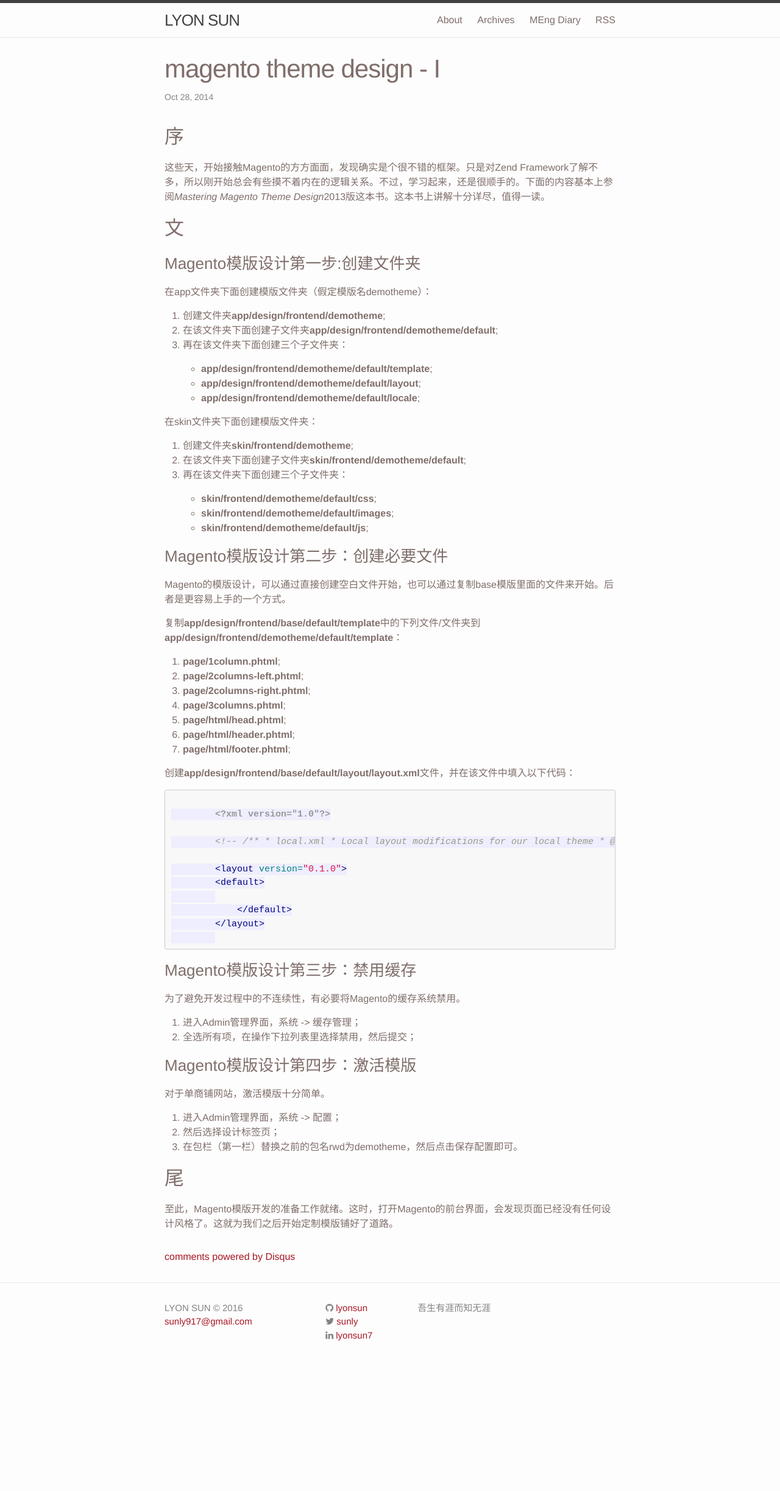
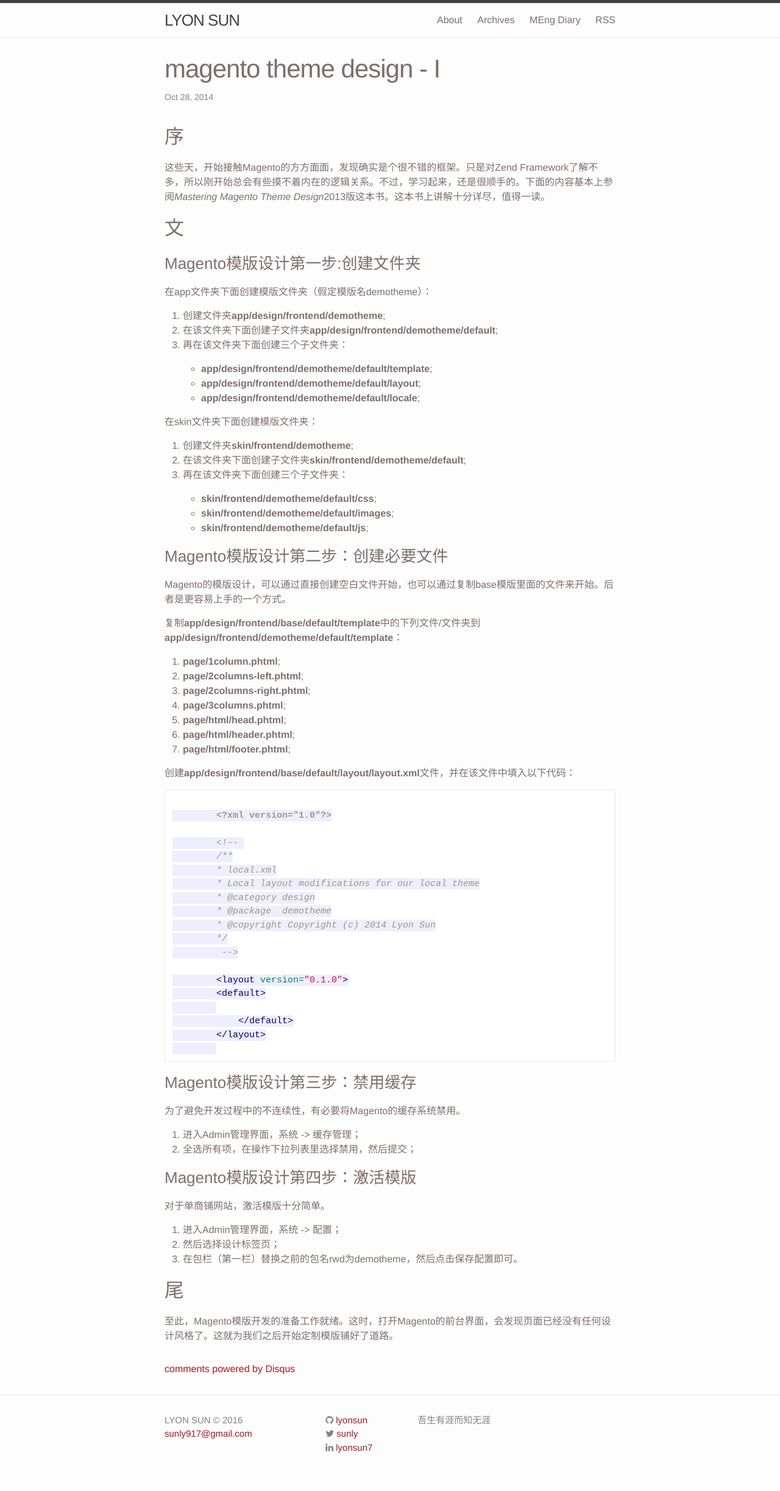
Before and after one commit to lyonsun/jekyll-blog, a Jekyll site: the page built from _posts/2014-10-28-magento-theme-design-i.markdown, in a window 1280 px wide. Shown: the whole page at 61% size. Built offline with Jekyll 4.4.1, drawn with Linux system fonts in a browser that asks for light colours; Markdown is read by kramdown in place of the engine named in the settings; comment, search, counter and statistics services are not loaded; before the commit the page ends 2261 px from its top, so only the background shows below that.

Commit message:
modify code highlighting style.

```diff
--- a/_sass/_syntax-highlighting.scss
+++ b/_sass/_syntax-highlighting.scss
@@ -1,84 +1,63 @@
+.highlight  { background: #ffffff; }
+.highlight .c { color: #999988; font-style: italic } /* Comment */
+.highlight .err { color: #a61717; background-color: #e3d2d2 } /* Error */
+.highlight .k { font-weight: bold } /* Keyword */
+.highlight .o { font-weight: bold } /* Operator */
+.highlight .cm { color: #999988; font-style: italic } /* Comment.Multiline */
+.highlight .cp { color: #999999; font-weight: bold } /* Comment.Preproc */
+.highlight .c1 { color: #999988; font-style: italic } /* Comment.Single */
+.highlight .cs { color: #999999; font-weight: bold; font-style: italic } /* Comment.Special */
+.highlight .gd { color: #000000; background-color: #ffdddd } /* Generic.Deleted */
+.highlight .gd .x { color: #000000; background-color: #ffaaaa } /* Generic.Deleted.Specific */
+.highlight .ge { font-style: italic } /* Generic.Emph */
+.highlight .gr { color: #aa0000 } /* Generic.Error */
+.highlight .gh { color: #999999 } /* Generic.Heading */
+.highlight .gi { color: #000000; background-color: #ddffdd } /* Generic.Inserted */
+.highlight .gi .x { color: #000000; background-color: #aaffaa } /* Generic.Inserted.Specific */
+.highlight .go { color: #888888 } /* Generic.Output */
+.highlight .gp { color: #555555 } /* Generic.Prompt */
+.highlight .gs { font-weight: bold } /* Generic.Strong */
+.highlight .gu { color: #aaaaaa } /* Generic.Subheading */
+.highlight .gt { color: #aa0000 } /* Generic.Traceback */
+.highlight .kc { font-weight: bold } /* Keyword.Constant */
+.highlight .kd { font-weight: bold } /* Keyword.Declaration */
+.highlight .kp { font-weight: bold } /* Keyword.Pseudo */
+.highlight .kr { font-weight: bold } /* Keyword.Reserved */
+.highlight .kt { color: #445588; font-weight: bold } /* Keyword.Type */
+.highlight .m { color: #009999 } /* Literal.Number */
+.highlight .s { color: #d14 } /* Literal.String */
+.highlight .na { color: #008080 } /* Name.Attribute */
+.highlight .nb { color: #0086B3 } /* Name.Builtin */
+.highlight .nc { color: #445588; font-weight: bold } /* Name.Class */
+.highlight .no { color: #008080 } /* Name.Constant */
+.highlight .ni { color: #800080 } /* Name.Entity */
+.highlight .ne { color: #990000; font-weight: bold } /* Name.Exception */
+.highlight .nf { color: #990000; font-weight: bold } /* Name.Function */
+.highlight .nn { color: #555555 } /* Name.Namespace */
+.highlight .nt { color: #000080 } /* Name.Tag */
+.highlight .nv { color: #008080 } /* Name.Variable */
+.highlight .ow { font-weight: bold } /* Operator.Word */
+.highlight .w { color: #bbbbbb } /* Text.Whitespace */
+.highlight .mf { color: #009999 } /* Literal.Number.Float */
+.highlight .mh { color: #009999 } /* Literal.Number.Hex */
+.highlight .mi { color: #009999 } /* Literal.Number.Integer */
+.highlight .mo { color: #009999 } /* Literal.Number.Oct */
+.highlight .sb { color: #d14 } /* Literal.String.Backtick */
+.highlight .sc { color: #d14 } /* Literal.String.Char */
+.highlight .sd { color: #d14 } /* Literal.String.Doc */
+.highlight .s2 { color: #d14 } /* Literal.String.Double */
+.highlight .se { color: #d14 } /* Literal.String.Escape */
+.highlight .sh { color: #d14 } /* Literal.String.Heredoc */
+.highlight .si { color: #d14 } /* Literal.String.Interpol */
+.highlight .sx { color: #d14 } /* Literal.String.Other */
+.highlight .sr { color: #009926 } /* Literal.String.Regex */
+.highlight .s1 { color: #d14 } /* Literal.String.Single */
+.highlight .ss { color: #990073 } /* Literal.String.Symbol */
+.highlight .bp { color: #999999 } /* Name.Builtin.Pseudo */
+.highlight .vc { color: #008080 } /* Name.Variable.Class */
+.highlight .vg { color: #008080 } /* Name.Variable.Global */
+.highlight .vi { color: #008080 } /* Name.Variable.Instance */
+.highlight .il { color: #009999 } /* Literal.Number.Integer.Long */
 
-/* syntax.css */
-
-/* to make lines scroll instead of wrap */
-/* from http://stackoverflow.com/a/23393920 */
-
-.highlight pre code * {
-  white-space: nowrap;    // this sets all children inside to nowrap
-}
-
-.highlight pre {
-  overflow-x: auto;       // this sets the scrolling in x
-}
-
-.highlight pre code {
-  white-space: pre;       // forces <code> to respect <pre> formatting
-}
-
-/* github style pygments theme for jekyll */
-/* from https://github.com/aahan/pygments-github-style */
-
-.highlight pre, pre, .highlight .hll { background-color: #f8f8f8; border: 1px solid #ccc; padding: 6px 10px; border-radius: 3px; }
-.highlight .c { color: #999988; font-style: italic; }
-.highlight .err { color: #a61717; background-color: #e3d2d2; }
-.highlight .k { font-weight: bold; }
-.highlight .o { font-weight: bold; }
-.highlight .cm { color: #999988; font-style: italic; }
-.highlight .cp { color: #999999; font-weight: bold; }
-.highlight .c1 { color: #999988; font-style: italic; }
-.highlight .cs { color: #999999; font-weight: bold; font-style: italic; }
-.highlight .gd { color: #000000; background-color: #ffdddd; }
-.highlight .gd .x { color: #000000; background-color: #ffaaaa; }
-.highlight .ge { font-style: italic; }
-.highlight .gr { color: #aa0000; }
-.highlight .gh { color: #999999; }
-.highlight .gi { color: #000000; background-color: #ddffdd; }
-.highlight .gi .x { color: #000000; background-color: #aaffaa; }
-.highlight .go { color: #888888; }
-.highlight .gp { color: #555555; }
-.highlight .gs { font-weight: bold; }
-.highlight .gu { color: #800080; font-weight: bold; }
-.highlight .gt { color: #aa0000; }
-.highlight .kc { font-weight: bold; }
-.highlight .kd { font-weight: bold; }
-.highlight .kn { font-weight: bold; }
-.highlight .kp { font-weight: bold; }
-.highlight .kr { font-weight: bold; }
-.highlight .kt { color: #445588; font-weight: bold; }
-.highlight .m { color: #009999; }
-.highlight .s { color: #dd1144; }
-.highlight .n { color: #333333; }
-.highlight .na { color: teal; }
-.highlight .nb { color: #0086b3; }
-.highlight .nc { color: #445588; font-weight: bold; }
-.highlight .no { color: teal; }
-.highlight .ni { color: purple; }
-.highlight .ne { color: #990000; font-weight: bold; }
-.highlight .nf { color: #990000; font-weight: bold; }
-.highlight .nn { color: #555555; }
-.highlight .nt { color: navy; }
-.highlight .nv { color: teal; }
-.highlight .ow { font-weight: bold; }
-.highlight .w { color: #bbbbbb; }
-.highlight .mf { color: #009999; }
-.highlight .mh { color: #009999; }
-.highlight .mi { color: #009999; }
-.highlight .mo { color: #009999; }
-.highlight .sb { color: #dd1144; }
-.highlight .sc { color: #dd1144; }
-.highlight .sd { color: #dd1144; }
-.highlight .s2 { color: #dd1144; }
-.highlight .se { color: #dd1144; }
-.highlight .sh { color: #dd1144; }
-.highlight .si { color: #dd1144; }
-.highlight .sx { color: #dd1144; }
-.highlight .sr { color: #009926; }
-.highlight .s1 { color: #dd1144; }
-.highlight .ss { color: #990073; }
-.highlight .bp { color: #999999; }
-.highlight .vc { color: teal; }
-.highlight .vg { color: teal; }
-.highlight .vi { color: teal; }
-.highlight .il { color: #009999; }
-.highlight .gc { color: #999; background-color: #EAF2F5; }
+.post > .highlight .lineno { color: #ccc; display:inline-block; padding: 0 5px; border-right:1px solid #ccc; }
+.post > .highlight pre code { display: block; white-space: pre; overflow-x: auto; word-wrap: normal; }
```
